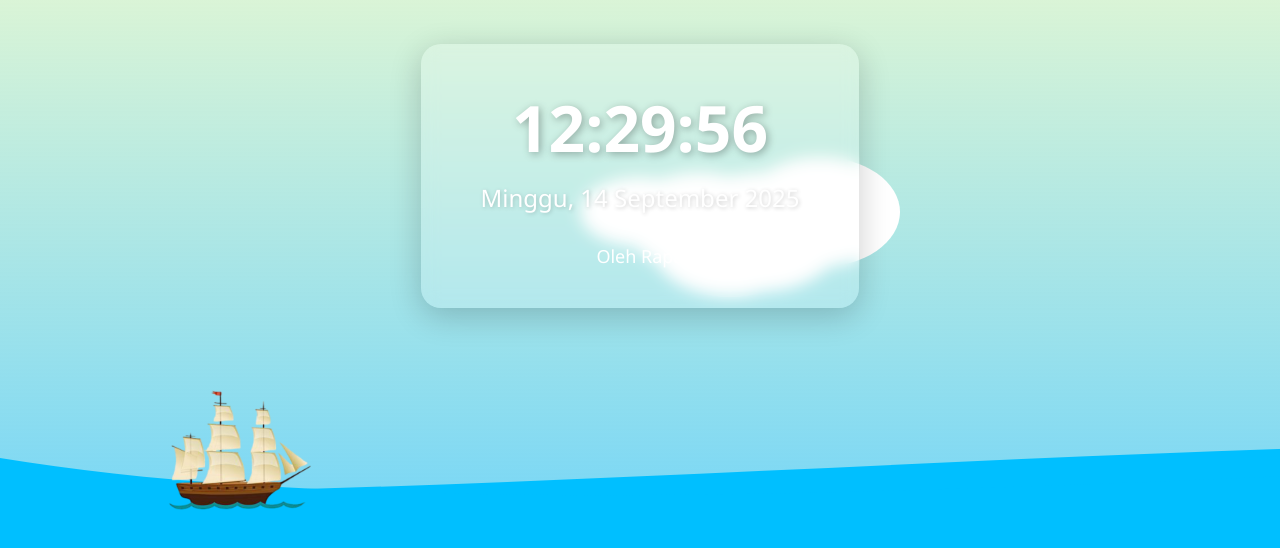
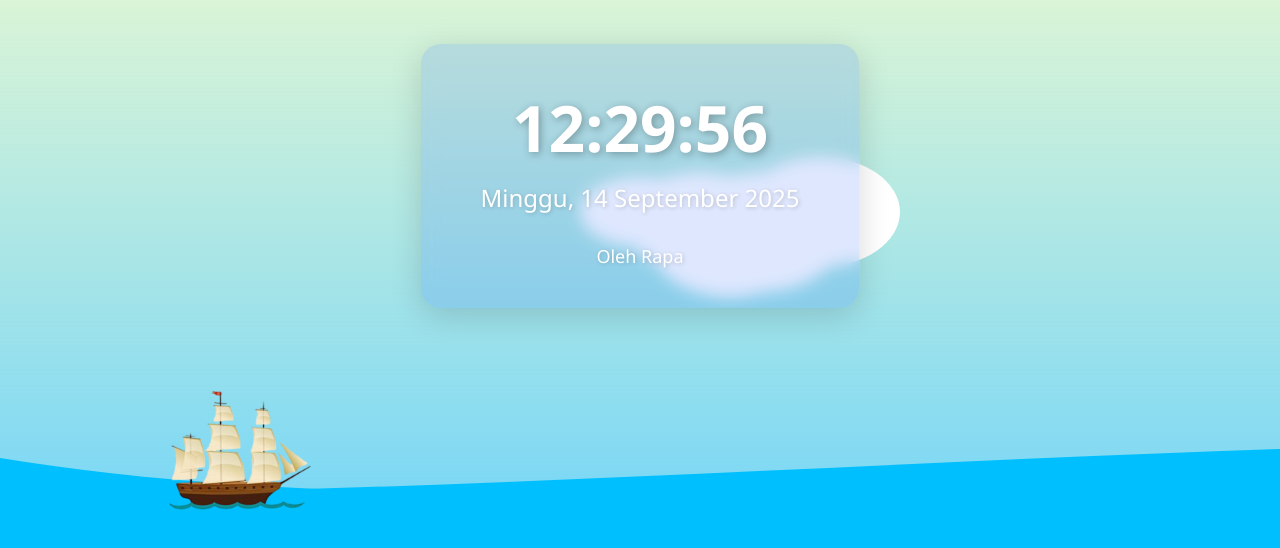
Before and after one commit to gpes22em/arafah, a plain HTML site: page index.html in a window 1280 px wide. Shown: the part 188-736 px from the top of the page. Drawn offline with Linux system fonts and the light colour scheme.

Commit message:
Update style.css

```diff
--- a/style.css
+++ b/style.css
@@ -49,11 +49,11 @@ body {
 .clock {
   position: absolute;
   z-index: 3000;
-  background: rgba(255, 255, 255, 0.2);
+  background: rgba(0, 70, 246, 0.128);
   border-radius: 20px;
   padding: 40px 60px;
   backdrop-filter: blur(8px);
-  box-shadow: 0 8px 32px rgba(0,0,0,0.2);
+  box-shadow: 0 8px 32px rgba(0, 0, 0, 0.151);
   text-align: center;
   margin: auto;
   top: 29vh;
@@ -139,6 +139,7 @@ body {
       margin-top: 30px;
       font-size: 18px;
       color: #ffffff;
+  text-shadow: 1px 1px 4px rgba(0,0,0,0.2);
  }
 
  .cloud {
```
